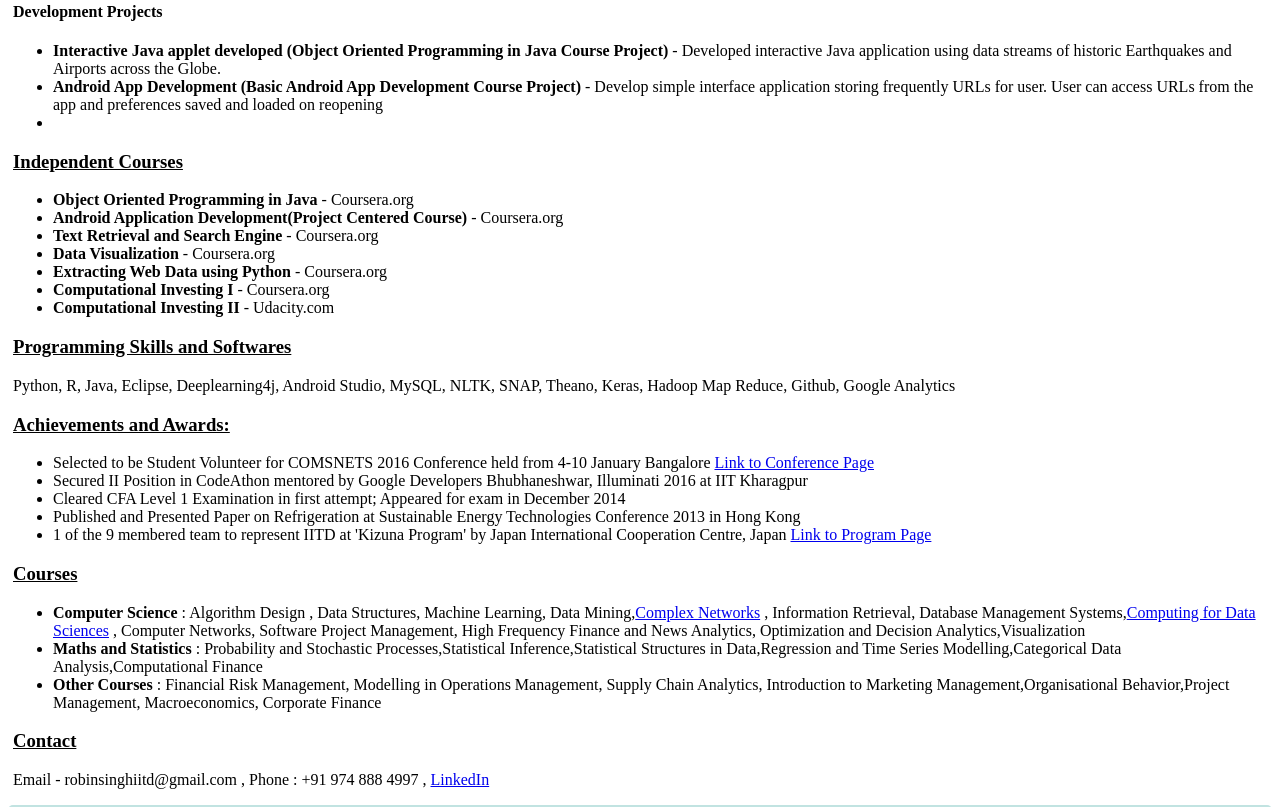
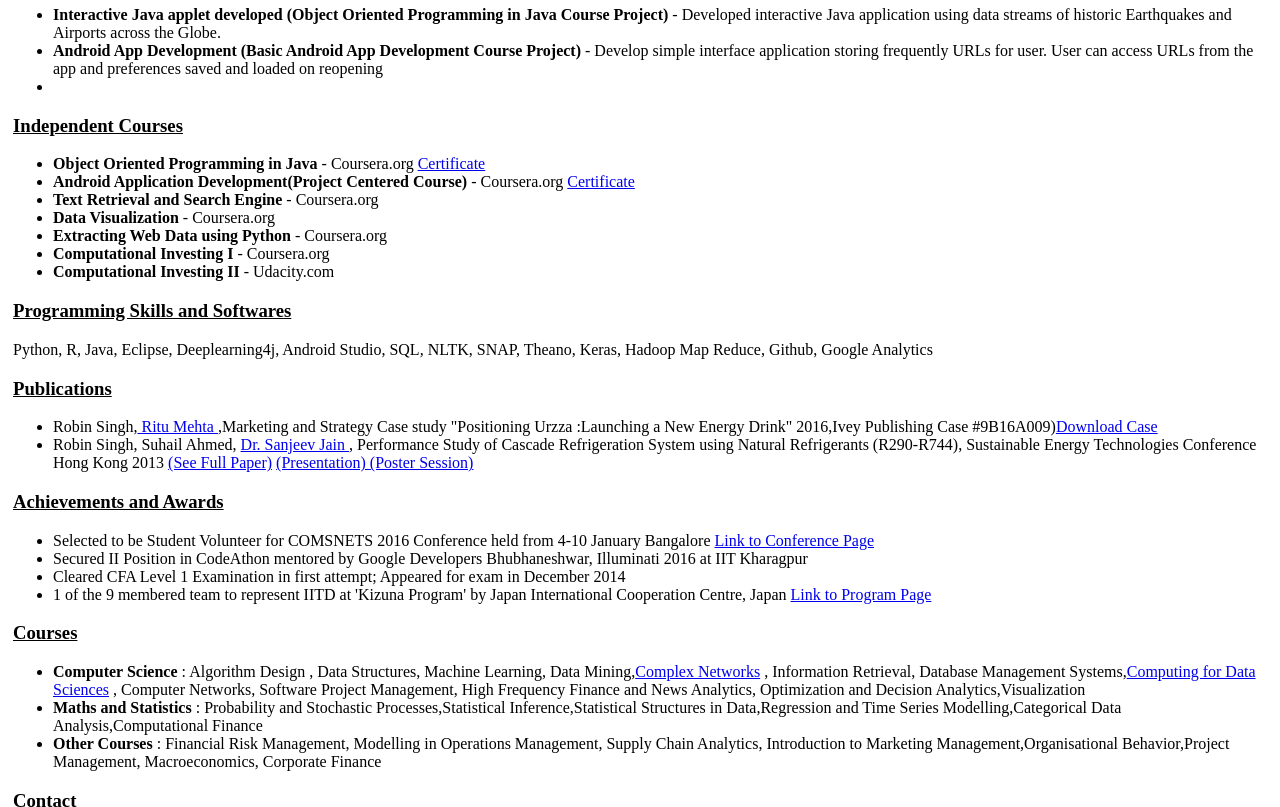
Before and after one commit to robin93/robin93.github.io, a plain HTML site: page index.html in a window 1280 px wide. Shown: the part 1317-2124 px from the top of the page. Drawn offline with Linux system fonts and the light colour scheme.

Commit message:
added set papers and more links

```diff
--- a/index.html
+++ b/index.html
@@ -1,7 +1,7 @@
 <html>
  <head>
 <link type="text/css" rel="stylesheet" href="resume.css"/>
-<title>Robin Singh Homepage</title>
+<title>Robin Singh | Homepage</title>
 </head>
 <body>
 <div id="header">
@@ -19,7 +19,6 @@
             <p>
             <ul>
                 <li>Ranked 7 out of 51 students in the batch. 3-institute joint 2 year program in Data Science and Analytics</li>
-                <li>Co-Authored Marketing and Strategy Case study "Positioning Urzza :Launching a New Energy Drink",Ivey Publishing 2016 (9B16A009). Analyzed consumer sentiments in market, regulatory environment and competitive landscape <a href="https://www.iveycases.com/ProductView.aspx?id=78075" target="_blank" >Download Case</a></li>
             </ul>
             </p>
             <!--<p id="job-title"><strong>ISI Kolkata, ITI Kharagpur, IIM Calcutta (3-institute Joint Program)  CGPA 9.08/10</strong></p>-->
@@ -150,9 +149,9 @@ driven features based on quantitative analysis</li>
             <p>
             <ul>
                 <li>
-                <span id="course-name">Object Oriented Programming in Java</span> - Coursera.org </li>
+                <span id="course-name">Object Oriented Programming in Java</span> - Coursera.org  <a href="https://www.coursera.org/account/accomplishments/certificate/2YJZ5VB63YGK" target="_blank"> Certificate </a> </li>
                 <li>
-                <span id="course-name">Android Application Development(Project Centered Course) </span> - Coursera.org</li>
+                <span id="course-name">Android Application Development(Project Centered Course) </span> - Coursera.org <a href="https://www.coursera.org/account/accomplishments/records/LRLFWD7ZJME2"  target="_blank" > Certificate </a> </li>
                 <li>
                 <span id="course-name">Text Retrieval and Search Engine </span> - Coursera.org</li>
                 <li>
@@ -166,15 +165,21 @@ driven features based on quantitative analysis</li>
             </ul>
             <h3>Programming Skills and Softwares</h3>
             <p>
-                Python, R, Java, Eclipse, Deeplearning4j, Android Studio, MySQL, NLTK, SNAP, Theano, Keras, Hadoop Map Reduce, Github, Google Analytics
+                Python, R, Java, Eclipse, Deeplearning4j, Android Studio, SQL, NLTK, SNAP, Theano, Keras, Hadoop Map Reduce, Github, Google Analytics
             </p>
-            <h3>Achievements and Awards:</h3>
+            <h3>Publications</h3>
+            <p>
+            <ul>
+                <li>Robin Singh,<a href="https://www.iimcal.ac.in/users/rmehta" target="_blank" > Ritu Mehta </a> ,Marketing and Strategy Case study "Positioning Urzza :Launching a New Energy Drink" 2016,Ivey Publishing Case #9B16A009)<a href="https://www.iveycases.com/ProductView.aspx?id=78075" target="_blank" >Download Case</a></li>
+                <li>Robin Singh, Suhail Ahmed, <a href="http://web.iitd.ac.in/~sanjeevj/" target="_blank"> Dr. Sanjeev Jain </a>, Performance Study of Cascade Refrigeration System using Natural Refrigerants (R290-R744), Sustainable Energy Technologies Conference Hong Kong 2013 <a href="/downloads/set2013_submission_306.pdf" target="_blank" > (See Full Paper)</a> <a href="/downloads/SET_PPT.pdf" target="_blank" > (Presentation) </a> <a href="/downloads/SETposter.pdf" target="_blank" > (Poster Session) </a></li>
+            </ul>
+            </p>
+            <h3>Achievements and Awards</h3>
             <p>
             <ul>
                 <li>Selected to be Student Volunteer for COMSNETS 2016 Conference held from 4-10 January Bangalore <a href="http://www.comsnets.org/archive/2016/" target="_blank" > Link to Conference Page</a> </li>
                 <li>Secured II Position in CodeAthon mentored by Google Developers Bhubhaneshwar, Illuminati 2016 at IIT Kharagpur</li>
                 <li>Cleared CFA Level 1 Examination in first attempt; Appeared for exam in December 2014</li>
-                <li>Published and Presented Paper on Refrigeration at Sustainable Energy Technologies Conference 2013 in Hong Kong</li>
                 <li>1 of the 9 membered team to represent IITD at 'Kizuna Program' by Japan International Cooperation Centre, Japan <a href="http://sv2.jice.org/kizuna/2013/03/invitation-projects-from-india-conducted-by-jice-3rd-batch-from-indiauniversity-student201324-1370-p.htm" target="_blank" > Link to Program Page</a></li></ul>
             </p>
             <h3>Courses</h3>
```
Also changed, not shown: 3 other files.
